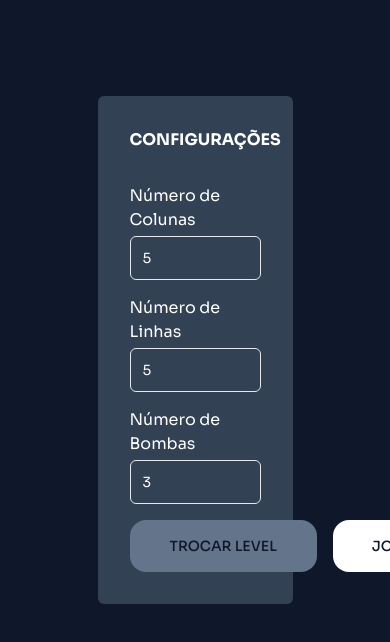
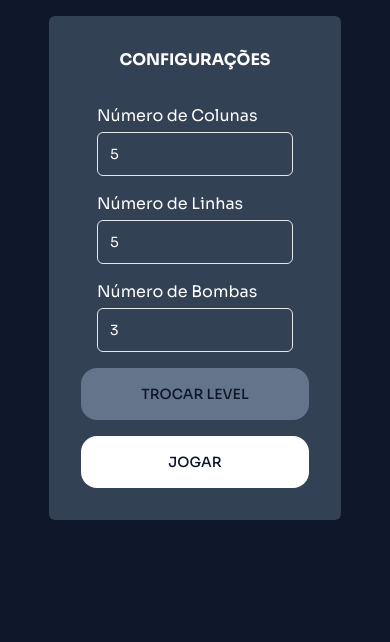
Before and after one commit to KauanBonatto/campo-minado, a Next.js app: page / in a window 390 px wide. Both pictures are taken after a click on the button "OUTRO". Shown: the top 642 px of the page. Built offline with nearby package versions, Linux system fonts and the light colour scheme.

Commit message:
style: responsive layout buttons

```diff
--- a/src/app/modal.tsx
+++ b/src/app/modal.tsx
@@ -20,7 +20,7 @@ const Modal: React.FC<Props> = ({
   if (!open) return null;
 
   return (
-    <main className="fixed w-1/2 h-max bg-slate-700 rounded-md">
+    <main className="fixed w-3/4 md:w-1/2 h-max bg-slate-700 rounded-md">
       <div className="p-8 w-full h-full">
         <h1 className="text-white text-center font-bold mb-8">
           {title}
--- a/src/app/modalConfigs.tsx
+++ b/src/app/modalConfigs.tsx
@@ -130,7 +130,7 @@ const ModalConfig: React.FC<Props> = ({
               onChange={(e) => handleChangeOutros(e)}
               value={configOutros.qtdBombs}
             />
-            <div className="flex gap-4 w-full">
+            <div className="flex flex-col md:flex-row gap-4 w-full">
               <Button
                 theme="bg-slate-500 text-slate-900 hover:bg-slate-500/80"
                 onClick={() => setIsPersonalized(false)}
@@ -143,7 +143,7 @@ const ModalConfig: React.FC<Props> = ({
             </div>
           </div>
         ) : (
-          <div className="flex w-full h-full items-center m-aut">
+          <div className="flex w-full h-full items-center m-auto">
             <div className="flex justify-center w-full h-min flex-wrap gap-4">
               {levels.map((level, index) => {
                 if (level.levelSelected) {
--- a/src/app/page.tsx
+++ b/src/app/page.tsx
@@ -269,7 +269,7 @@ export default function Home() {
   if (loading) return null;
 
   return (
-    <main className="flex min-h-screen flex-col items-center justify-between p-24 bg-slate-900">
+    <main className="flex min-h-screen flex-col items-center justify-between p-4 md:p-24 bg-slate-900">
       {!modalConfigOpen && (
         <div id="game">
           <h1 className="flex gap-2 m-auto w-max font-bold flex-col text-white">
@@ -338,7 +338,7 @@ export default function Home() {
           </table>
 
           {isGameOver || isGameVictory ? (
-            <div className="flex justify-center gap-4 mt-8">
+            <div className="flex flex-col md:flex-row justify-center gap-4 mt-8">
               <Button
                 theme="bg-slate-500 text-slate-900 hover:bg-slate-500/80"
                 onClick={handleRetry}
```
